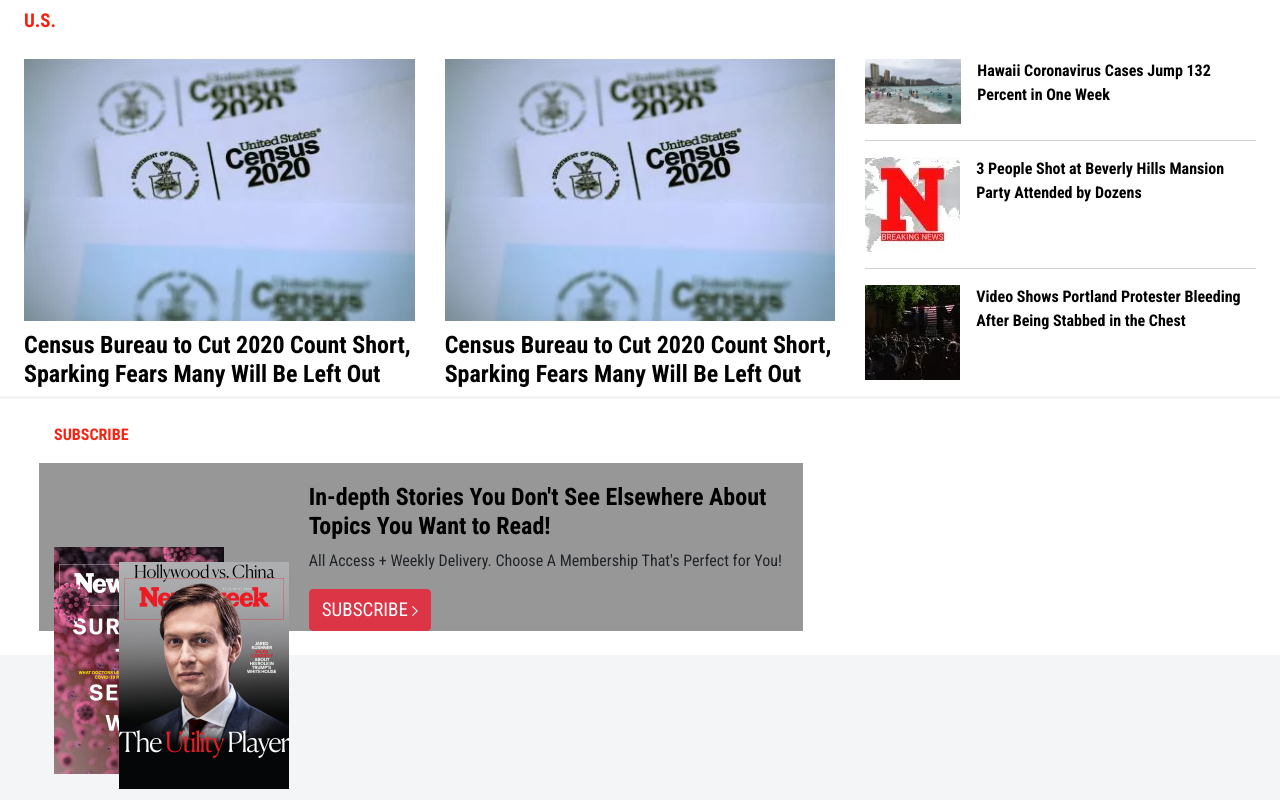
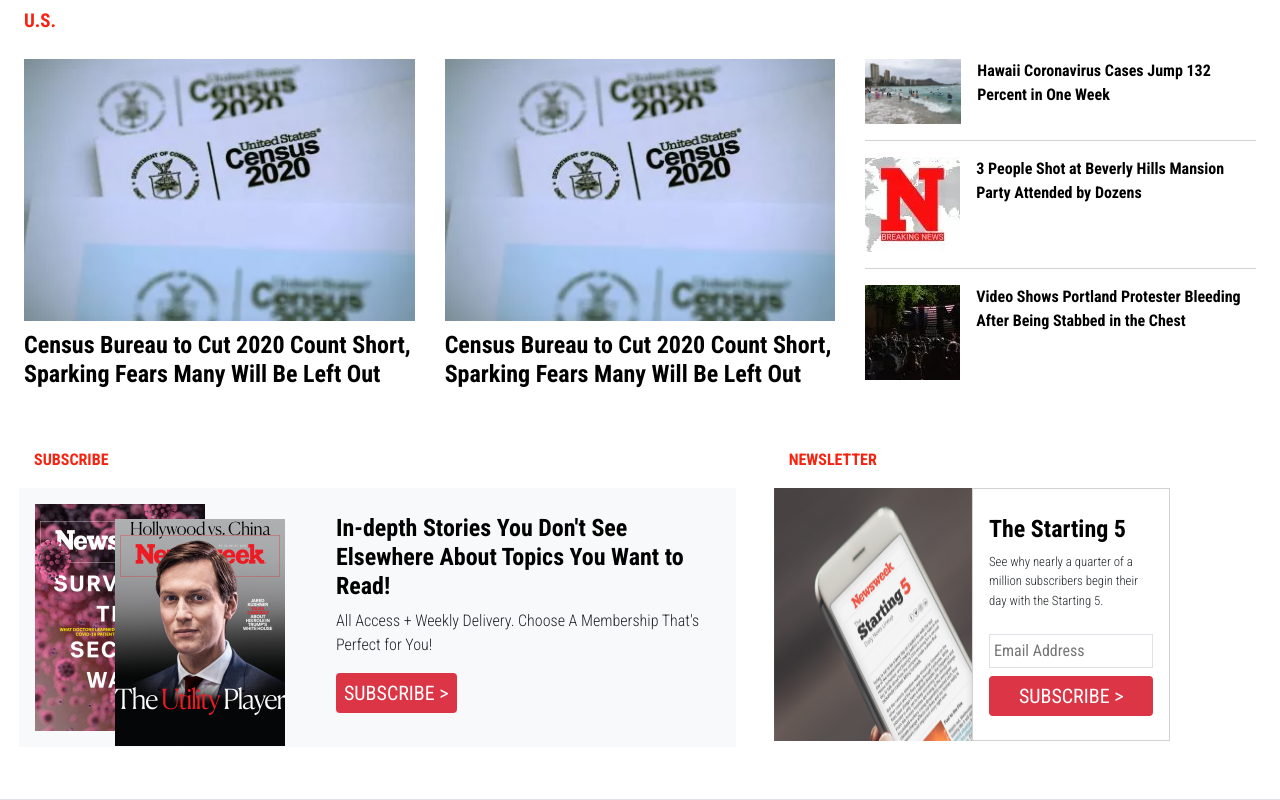
Before and after one commit to mahmoud717/Microverse-newsweek, a website: page index.html in a window 1280 px wide. Shown: the part 7048-7848 px from the top of the page. Drawn offline with nearby package versions, Linux system fonts and the light colour scheme.

Commit message:
finished the bottom section

```diff
--- a/index.html
+++ b/index.html
@@ -1112,33 +1112,46 @@
                 </div>
             </div>
         </div>
-
-        <div class="bottom-section row d-flex flex-column container-fluid mx-0 p-4">
-
-            <div class="bottom-left col-12 col-lg-8 d-flex flex-wrap">
-                <p class="subscribe-bottom col-12">SUBSCRIBE</p>
-               <div class=" d-flex justify-content-baseline align-items-center">
-                <div class="bottom-left-img col-4">
-                    <img src="styles/img/cover-july-31-august-07-2020.jpg" alt="">
-                    <img src="styles/img/cover-july-24-2020.jpg" alt="cover">
+        <div class="row border-bottom bg-white py-5 mx-0">
+            <div class="col-lg-7 m-1">
+                <p class="subscribe-bottom col-12 ">SUBSCRIBE</p>
+                <div class="d-sm-flex bg-lightgray p-3 bg-light">
+                    <div class="bottom-left-img">
+                        <img src="styles/img/cover-july-31-august-07-2020.jpg" alt="">
+                        <img src="styles/img/cover-july-24-2020.jpg" alt="cover">
+                    </div>
+                    <div class="ml-3 col-md-7">
+                        <h4 class="font-weight-bold">In-depth Stories You Don't See Elsewhere About Topics You Want to
+                            Read!</h4>
+                        <p class="font-weight-lighter">All Access + Weekly Delivery.
+                            Choose A Membership That's Perfect for You!</p>
+                        <button type="submit"
+                            class="button border-0 outline-none btn-danger text-white p-2 h5 rounded">SUBSCRIBE
+                            ></button>
+                    </div>
                 </div>
-
-
-
-                <div class="bottom-left-decscription col-8">
-                    <h4>In-depth Stories You Don't See Elsewhere About Topics You Want to Read!</h4>
-                    <p>All Access + Weekly Delivery.
-                        Choose A Membership That's Perfect for You!</p>
-                        <button class="btn btn-danger">SUBSCRIBE <img class="right-arrow" src="styles/img/nav/icon-arrow-right.svg" alt=" right arrow"></button>
+            </div>
+            <div class="col-lg-4 m-1 offset-2 newsletter">
+                <p class="subscribe-bottom col-12 ">NEWSLETTER</p>
+                <div class="d-flex p-0">
+                    <div class="col-md-6 col-3 d-none d-sm-block m-0 p-0">
+                        <img class="newsletter-image" src="styles/img/starting5-homepage.png" alt="Subscription image">
+                    </div>
+                    <div class="col-md-6 col-9 p-3 m-0">
+                        <h4 class="font-weight-bold">The Starting 5
+                        </h4>
+                        <p class="font-weight-lighter small">See why nearly a quarter of a million subscribers begin
+                            their day with
+                            the Starting 5.
+                        </p>
+                        <input class="border p-1 my-2 w-100" type="text" placeholder="Email Address">
+                        <button type="submit"
+                            class="button border-0 outline-none btn-danger text-white p-2 h5 w-100 rounded">SUBSCRIBE
+                            ></button>
+                    </div>
                 </div>
-               </div>
-
             </div>
-
-            <div class="bottom-right col-12 col-lg-4">
-
-            </div>
-
+        </div>
         </div>
 
 
--- a/styles/style.css
+++ b/styles/style.css
@@ -395,49 +395,56 @@
 	font-weight: bold;
 }
 
-.right-arrow{
+.right-arrow {
 	height: 10px;
 }
 
-.bottom-left-img{
+.bottom-left-img {
 	position: relative;
 	float: left;
+	margin-right: 100px;
 }
 
-.bottom-left-img img{
+.bottom-left-img img:first-child {
+	z-index: 2;
 	position: absolute;
-}
-
-.bottom-left-img img:first-child{
-	z-index: 2;
 	left: 80px;
 	top: 15px;
 }
 
-.bottom-left-decscription {
+.bottom-left-description {
 	margin-top: 10px;
 }
 
-.bottom-left-decscription h4{
+.bottom-left-description h4 {
 	font-weight: bold;
 }
 
-.bottom-left-decscription button{
+.bottom-left-decscription button {
 	font-size: 19px;
 }
 
-.subscribe-bottom{
+.subscribe-bottom {
 	color: #f72210;
 	font-weight: 600;
 }
 
-.bottom-left div{
-	background-color: rgb(151, 151, 151);
+.bottom-left div {
+	background-color: rgb(241, 241, 241);
 }
 
-.bottom-section{
+.bottom-section {
 	background-color: #fff;
 	margin-top: 3px;
+}
+
+.newsletter>div>div:last-child {
+	border: 1px solid rgb(209, 209, 209);
+}
+
+.newsletter-image {
+	width: 100%;
+	height: 100%;
 }
 
 /* ******************************************************************** */
```
Also changed, not shown: styles/img/starting5-homepage.png (added).
